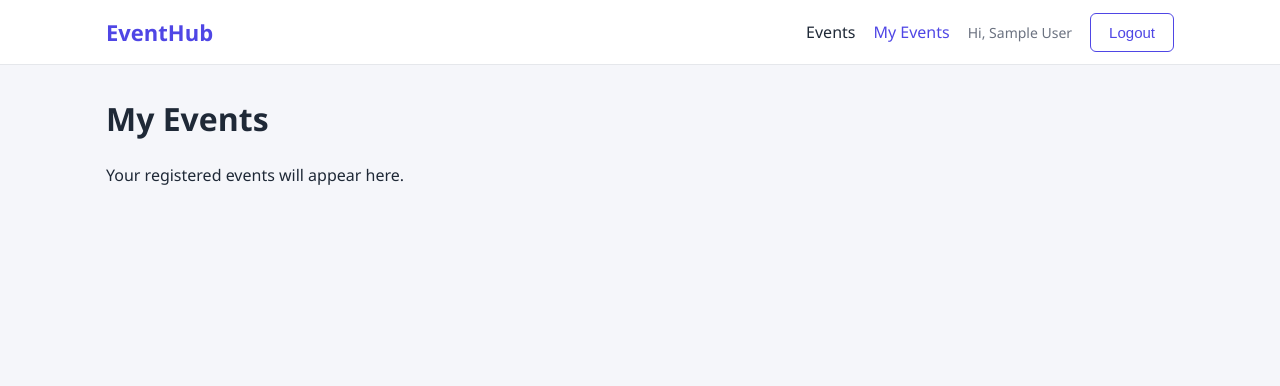
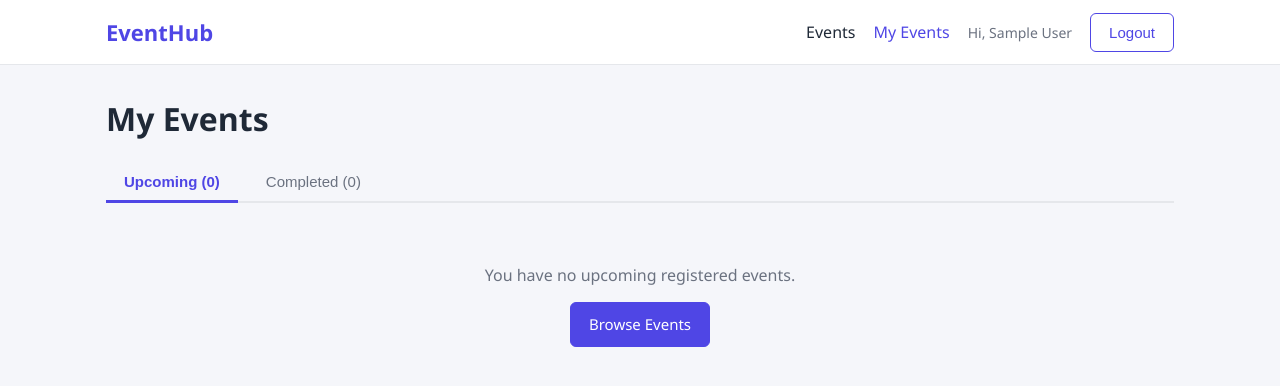
Before and after one commit to shahzaib12345-cloud/event_managment_web_2, a React (Vite) app: page /my-events in a window 1280 px wide. Shown: the top 386 px of the page. Built offline with nearby package versions, Linux system fonts and the light colour scheme; no server answers; sample sign-in values are in the browser's storage.

Commit message:
Add My Events page with upcoming and completed tabs

```diff
--- a/src/index.css
+++ b/src/index.css
@@ -256,3 +256,35 @@ img { max-width: 100%; display: block; }
 .alert-success { background: #dcfce7; color: #166534; }
 .alert-error { background: #fee2e2; color: var(--danger); }
 .badge-success { background: #dcfce7; color: #166534; }
+
+
+
+/* ---------- My Events ---------- */
+.tabs { display: flex; gap: 10px; margin-bottom: 20px; border-bottom: 2px solid var(--border); }
+.tab {
+  padding: 10px 18px;
+  border: none;
+  background: none;
+  font-size: 15px;
+  cursor: pointer;
+  border-bottom: 3px solid transparent;
+  margin-bottom: -2px;
+  color: var(--muted);
+}
+.tab.active { color: var(--primary); border-bottom-color: var(--primary); font-weight: 600; }
+
+.my-events-list { display: flex; flex-direction: column; gap: 15px; }
+.my-event {
+  background: #fff;
+  border-radius: 10px;
+  display: flex;
+  align-items: center;
+  gap: 18px;
+  padding: 14px;
+  box-shadow: 0 2px 8px rgba(0, 0, 0, 0.06);
+}
+.my-event-img { width: 150px; height: 100px; object-fit: cover; border-radius: 8px; flex-shrink: 0; }
+.my-event-info { flex: 1; }
+.my-event-info h3 { margin: 6px 0; font-size: 18px; }
+.my-event-actions { display: flex; flex-direction: column; gap: 8px; align-items: stretch; text-align: center; }
+.completed-badge { background: #e5e7eb; color: var(--muted); }
--- a/src/pages/MyEvents.jsx
+++ b/src/pages/MyEvents.jsx
@@ -1,8 +1,107 @@
+import { useState, useEffect } from 'react';
+import { Link } from 'react-router-dom';
+import { useDispatch, useSelector } from 'react-redux';
+import { cancelRegistration, clearMessage } from '../features/registrations/registrationsSlice';
+import { formatDate, formatTime, isEventCompleted } from '../utils/eventHelpers';
+
 function MyEvents() {
+  const [tab, setTab] = useState('upcoming');
+  const dispatch = useDispatch();
+  const user = useSelector((state) => state.auth.user);
+  const allRegistrations = useSelector((state) => state.registrations.items);
+  const message = useSelector((state) => state.registrations.message);
+
+  useEffect(() => {
+    dispatch(clearMessage());
+    return () => {
+      dispatch(clearMessage());
+    };
+  }, [dispatch]);
+
+  // only this user's registrations
+  const myRegistrations = allRegistrations.filter((r) => r.userId === user.id);
+
+  const upcoming = myRegistrations
+    .filter((r) => !isEventCompleted(r.date, r.time))
+    .sort((a, b) => new Date(a.date) - new Date(b.date));
+
+  const completed = myRegistrations
+    .filter((r) => isEventCompleted(r.date, r.time))
+    .sort((a, b) => new Date(b.date) - new Date(a.date));
+
+  const list = tab === 'upcoming' ? upcoming : completed;
+
+  const handleCancel = (eventId) => {
+    if (window.confirm('Do you want to cancel this registration?')) {
+      dispatch(cancelRegistration({ userId: user.id, eventId }));
+    }
+  };
+
   return (
     <div className="container page">
       <h1 className="page-title">My Events</h1>
-      <p>Your registered events will appear here.</p>
+
+      {message && <div className={`alert alert-${message.type}`}>{message.text}</div>}
+
+      <div className="tabs">
+        <button
+          className={tab === 'upcoming' ? 'tab active' : 'tab'}
+          onClick={() => setTab('upcoming')}
+        >
+          Upcoming ({upcoming.length})
+        </button>
+        <button
+          className={tab === 'completed' ? 'tab active' : 'tab'}
+          onClick={() => setTab('completed')}
+        >
+          Completed ({completed.length})
+        </button>
+      </div>
+
+      {list.length === 0 && (
+        <div className="empty-text">
+          <p>
+            {tab === 'upcoming'
+              ? 'You have no upcoming registered events.'
+              : 'You have no completed events yet.'}
+          </p>
+          {tab === 'upcoming' && (
+            <Link to="/events" className="btn" style={{ marginTop: 15 }}>Browse Events</Link>
+          )}
+        </div>
+      )}
+
+      <div className="my-events-list">
+        {list.map((reg) => (
+          <div className="my-event" key={reg.eventId}>
+            {reg.image ? (
+              <img src={reg.image} alt={reg.name} className="my-event-img" />
+            ) : (
+              <div className="my-event-img no-image">No image</div>
+            )}
+
+            <div className="my-event-info">
+              <span className="badge">{reg.category}</span>
+              <h3>{reg.name}</h3>
+              <p className="event-info">📅 {formatDate(reg.date)} {formatTime(reg.time)}</p>
+              <p className="event-info">
+                📍 {reg.venue || 'Venue to be announced'}{reg.city ? `, ${reg.city}` : ''}
+              </p>
+            </div>
+
+            <div className="my-event-actions">
+              <Link to={`/events/${reg.eventId}`} className="btn btn-outline">View</Link>
+              {tab === 'upcoming' ? (
+                <button className="btn btn-danger" onClick={() => handleCancel(reg.eventId)}>
+                  Cancel
+                </button>
+              ) : (
+                <span className="badge completed-badge">Completed</span>
+              )}
+            </div>
+          </div>
+        ))}
+      </div>
     </div>
   );
 }
```
